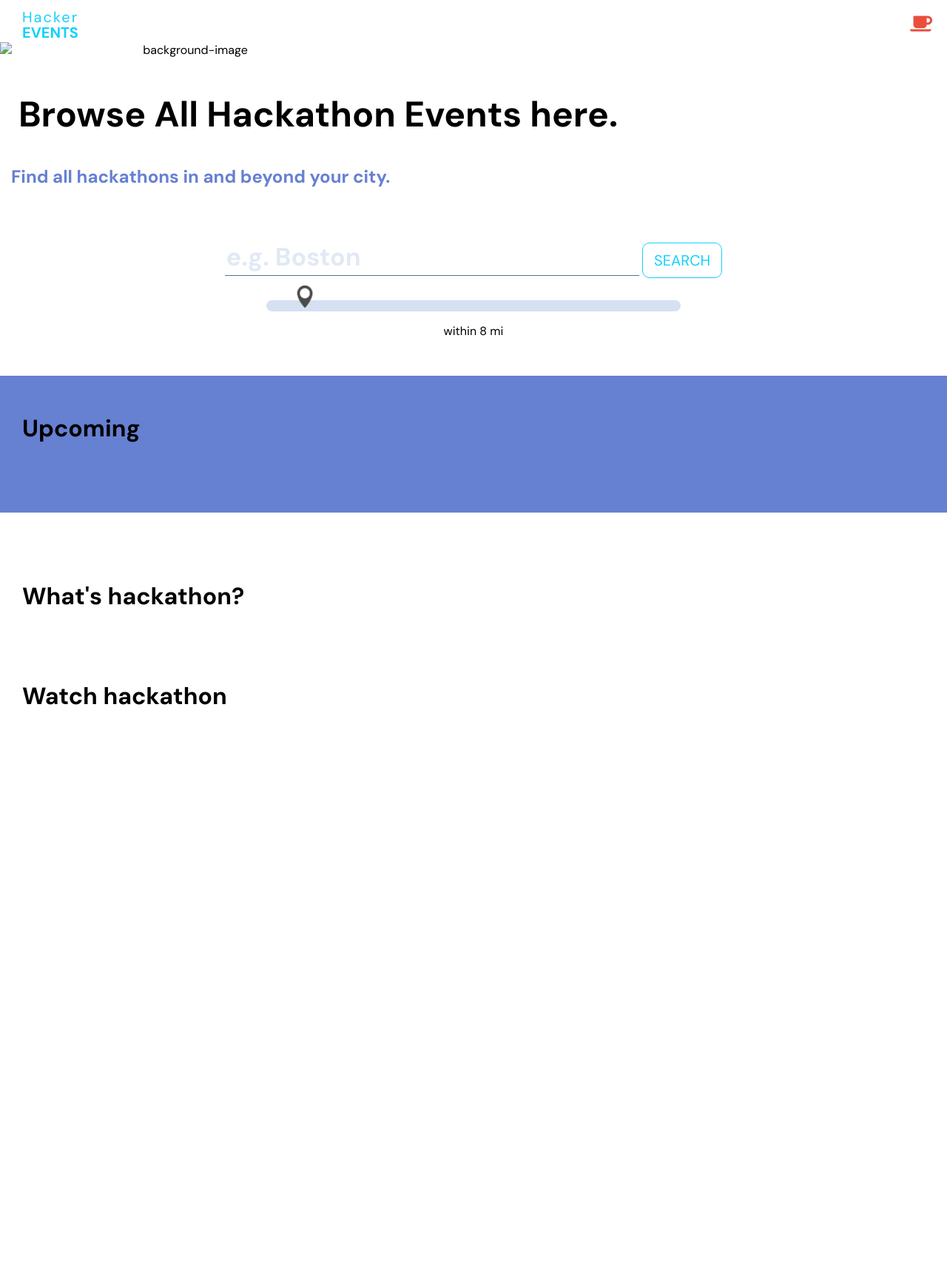
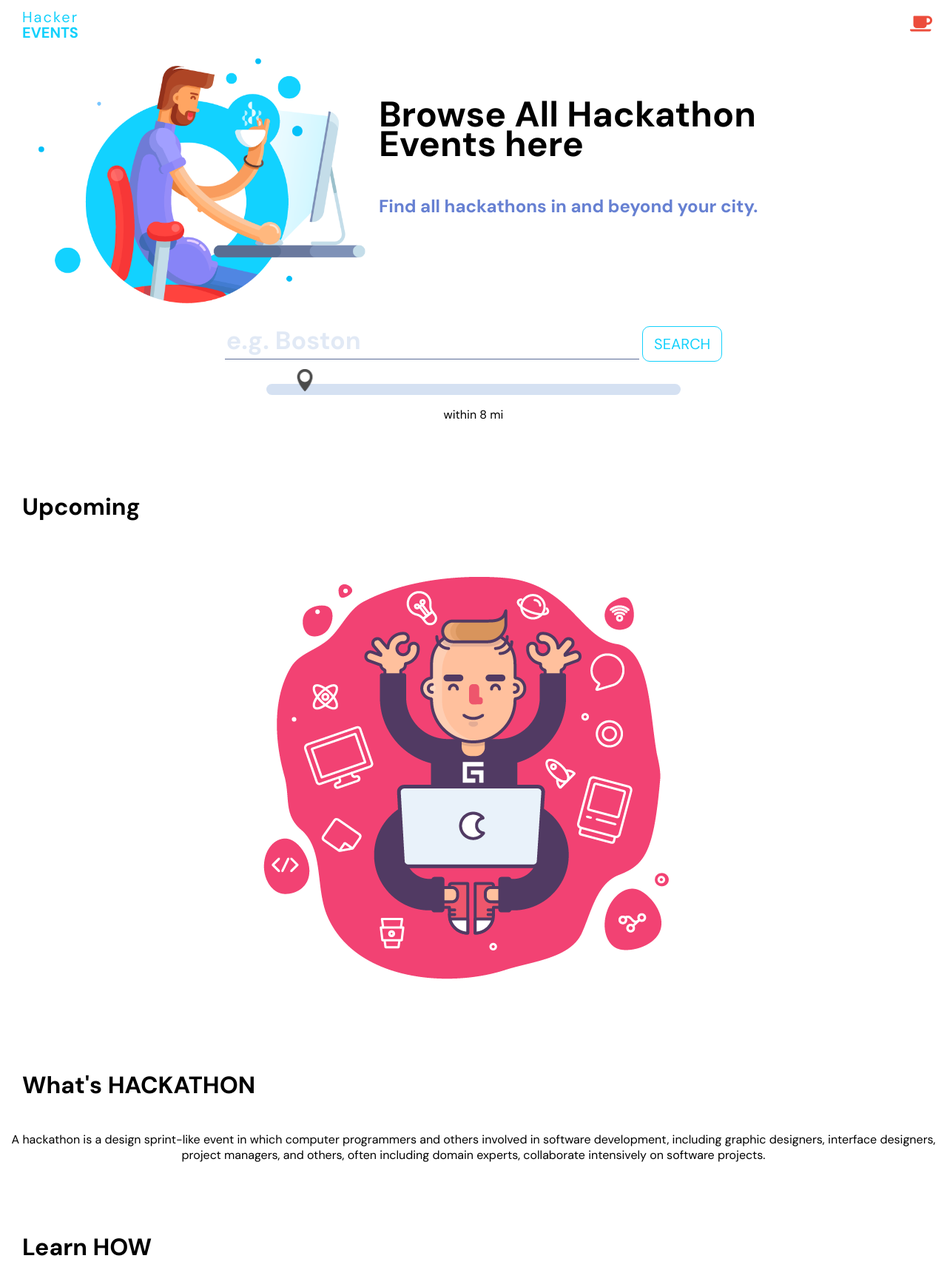
Before and after one commit to alexandrakollarova/Hacker-Events, a plain HTML site: page index.html in a window 1280 px wide. Shown: the whole page at 74% size. Before the commit the page ends 1004 px from the top, so only its background shows below. Drawn offline with nearby package versions, Linux system fonts and the light colour scheme.

Commit message:
added section copy

```diff
--- a/index.html
+++ b/index.html
@@ -24,23 +24,23 @@
             </span>
         </header>
 
-        <i style="font-size:24px" class="fa" id="hamburger-menu1">&#xf0f4;</i>
+        <i style="font-size:24px" class="fa coffee-menu" id="coffee-menu">&#xf0f4;</i>
 
         <div id="nav" class="nav" hidden>
-            <i style='font-size:24px' class='fas' id="hamburger-menu2">&#xf061;</i>
+            <i style='font-size:24px' class='fas arrow-close' id="arrow-close">&#xf061;</i>
 
             <ul class="open-nav">
                 <li id="whats-hackathon"><span>What's</span> HACKATHON</li>
-                <li id="watch-hackathon"><span>Watch</span> HACKATHON</span></li>
+                <li id="watch-hackathon"><span>Learn</span> HOW</span></li>
             </ul>
         </div>
     </nav>
 
     <section class="hero">
-        <img src="images/bg.png" alt="background-image" class="background-image">
+        <img src="images/background-img.png" alt="background-image" class="background-image">
 
         <section class="headline">
-            <h1>Browse All Hackathon Events here.</h1>
+            <h1>Browse All Hackathon<br> Events here</h1>
         </section>
     </section>
 
@@ -60,19 +60,24 @@
             <p>within <span id="js-within-value"></span> mi</p>
         </form>
 
-        <div class="background-upcoming">
+        <section class="background-purple upcoming">
             <h4>Upcoming</h4>
 
-            <section class="search-results" id="js-search-results"></section>
-
-        </div>
-
-        <section>
-            <h4>What's hackathon?</h4>
+            <section class="event-results" id="js-event-results"></section>
         </section>
 
-        <section>
-            <h4>Watch hackathon</h4>
+        <section class="whats-hackathon">
+            <img src="images/whats-hackathon.png" alt="whats-hackathon" class="whats-hackathon-img">
+
+            <h4 class="span-heading"><span>What's</span> HACKATHON</h4>
+
+            <p class="whats-hackathon-desc">A hackathon is a design sprint-like event in which computer programmers and others involved in software development, including graphic designers, interface designers, project managers, and others, often including domain experts, collaborate intensively on software projects.</p>
+        </section>
+
+        <section class="background-purple learn-how">
+            <h4 class="span-heading learn"><span>Learn</span> HOW</h4>
+
+            <section class="youtube-results" id="js-youtube-results"></section>
         </section>
 
     </main>
```
